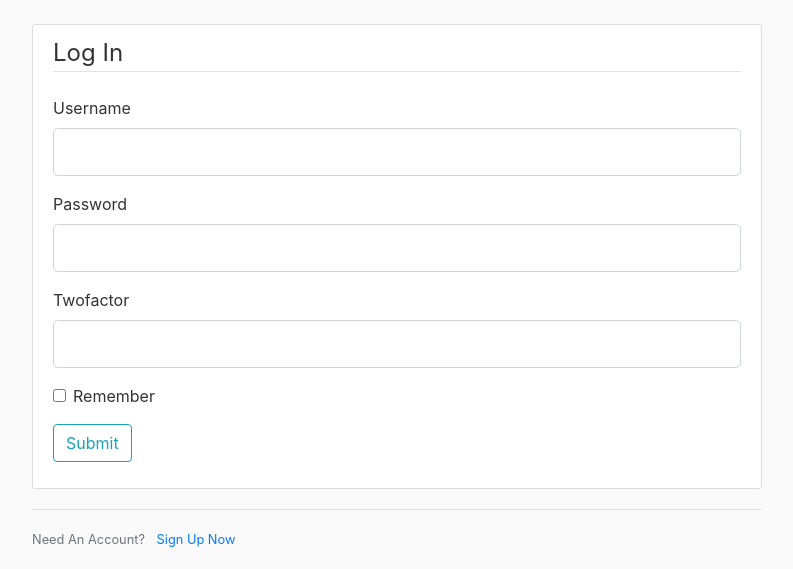
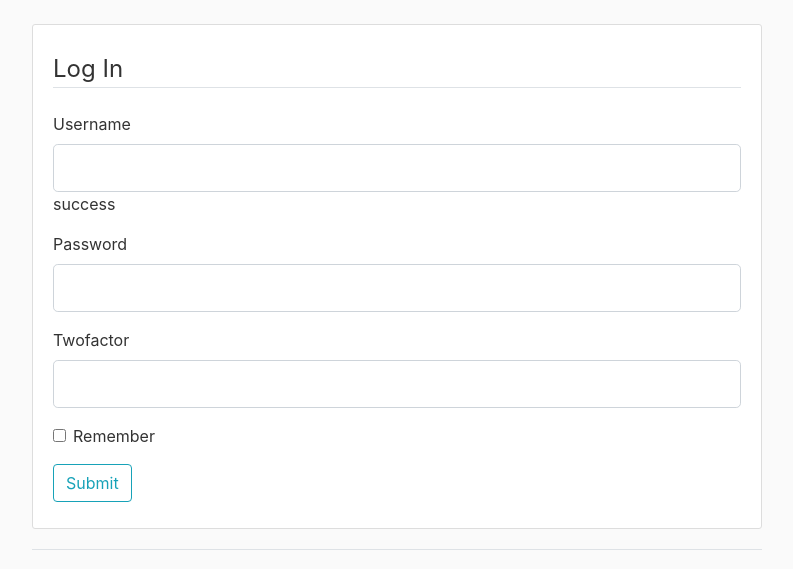
Before and after one commit to thecarbonista/appsec2test, a Python web app: template templates/login.html in a window 1280 px wide. Shown: the part 56-625 px from the top of the page, without its empty margins (53-846 px from the left). Run offline with Jinja, Linux system fonts and the light colour scheme; the template is opened without the code that fills it: most values are stand-ins (such as "Sample title", 1, 10 or a date in 2020); form fields are guessed from the names that the template uses; some libraries are stand-ins or nearby versions.

Commit message:
add id tags to login.html
Signed-off-by: thecarbonista <thecarbonista@gmail.com>

```diff
--- a/templates/login.html
+++ b/templates/login.html
@@ -3,6 +3,8 @@
     <div class="content-section">
         <form method="POST" action="">
             {{ form.hidden_tag() }}
+                    <p id="uname"></p>
+
             <fieldset class="form-group">
                 <legend class="border-bottom mb-4">Log In</legend>
                 <div id=uname class="form-group">
@@ -13,10 +15,14 @@
                         <div class="invalid-feedback">
                             {% for error in form.username.errors %}
                                 <span>{{ error }}</span>
+                                                                <p id="success">{{ "failure"}}</p>
+
                             {% endfor %}
                         </div>
                     {% else %}
                         {{ form.username(class="form-control form-control-lg") }}
+                                                        <p id="success">{{ "success"}}</p>
+
                     {% endif %}
                 </div>
                 <div id=pword class="form-group">
```
